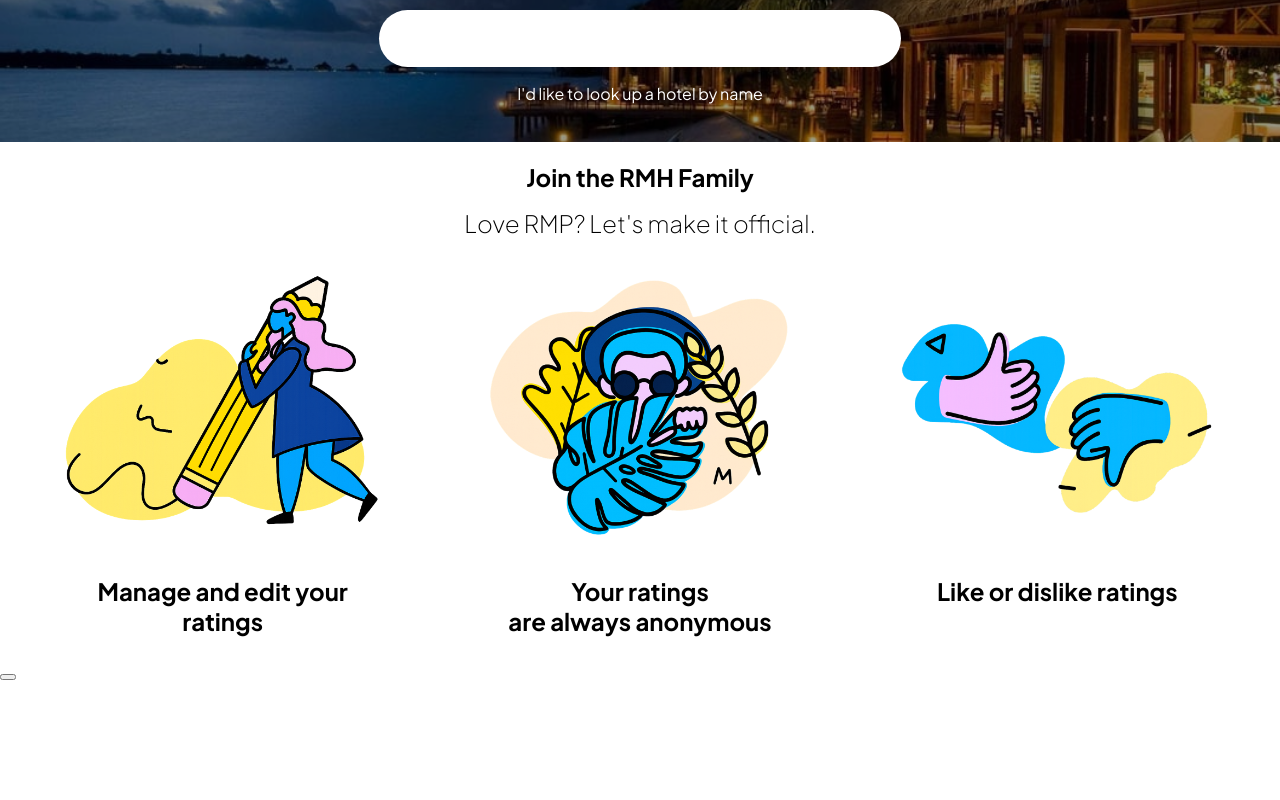
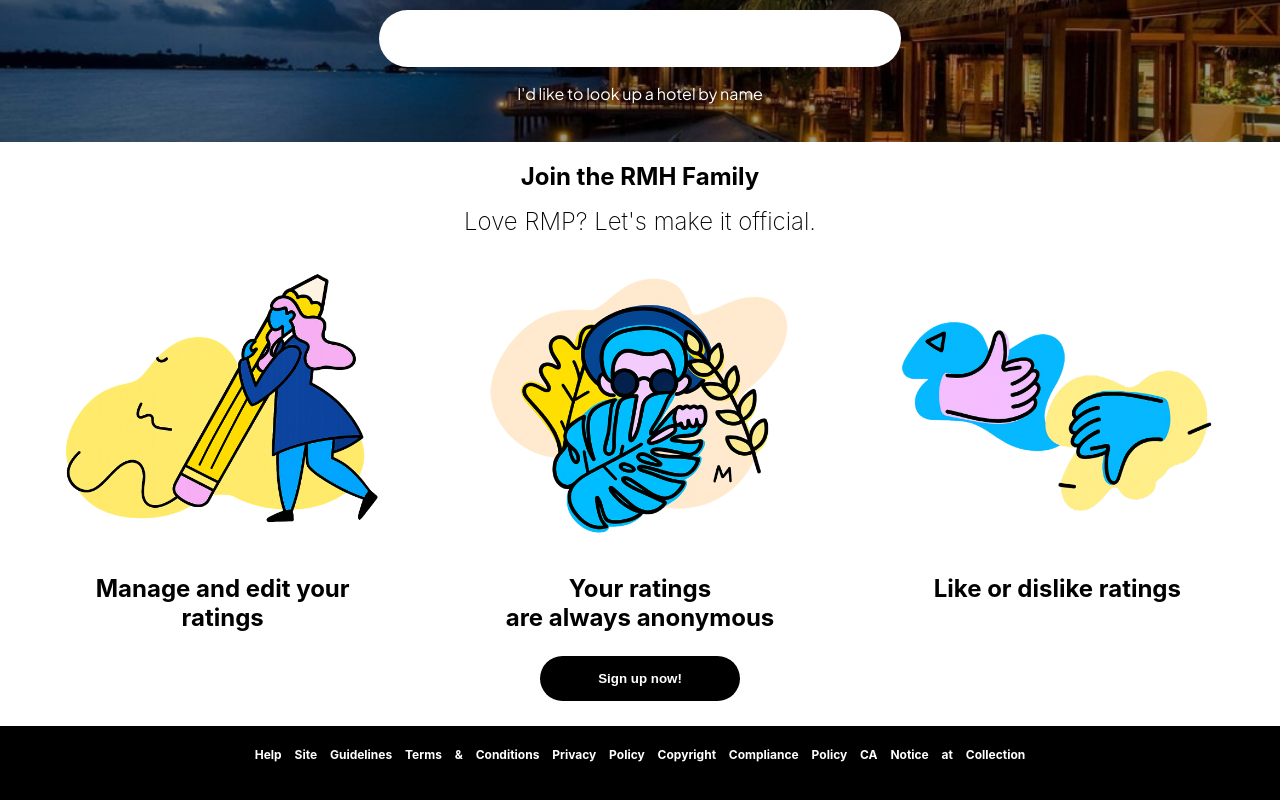
Before and after one commit to FranThe3rd/Rate-My-Hotels, a React (Create React App) app: page / in a window 1280 px wide. Shown: the part 410-1210 px from the top of the page. Before the commit the page ends 1091 px from the top, so only its background shows below. Built offline with nearby package versions, Linux system fonts and the light colour scheme.

Commit message:
added banner

```diff
--- a/src/pages/home.css
+++ b/src/pages/home.css
@@ -89,7 +89,7 @@
 
         display: block;
         text-align: center;
-        margin-top: -20px;
+        margin-top: 20px;
         font-size: 24px;
         font-weight: 1800;
     }
@@ -127,3 +127,34 @@
         text-align: center;
         font-weight: bolder;
     }
+
+    .sign-up-now-btn {
+        display: block;
+        margin: 0 auto;
+        background-color: black;
+        color: white;
+        width: 200px;
+        height: 45px;
+        border-radius: 70px;
+        border: none;
+        font-weight: bold;
+        margin-bottom: 25px;
+    }
+
+
+    .banner {
+        width: 100%;
+        height: 80px;
+        background-color: black;
+        padding-top: 20px;
+    }
+
+    .banner-text {
+        display: block;
+        color: white;
+        word-spacing: 10px;
+        font-size: 12px;
+        margin-top: 1px;
+        text-align:  center;
+        font-weight: bold;
+    }
--- a/src/pages/home.jsx
+++ b/src/pages/home.jsx
@@ -21,13 +21,18 @@
           <input className='test-input' type="text" value="" />
           <p className='caption'>I'd like to look up a hotel by name</p>
         </div>
-        <h1 className='home-join'>Join the RMH Family</h1>
+
+
+
+      </div>
+              <h1 className='home-join'>Join the RMH Family</h1>
         <h1 className='home-join-caption'>Love RMP? Let's make it official.</h1>
-        <div className='image-grid'>
+
+
+      <div className='image-grid'>
           <div className='grid-info-home'>
             <img src={manage}></img>
-                        <p>Manage and edit your ratings</p>
-
+            <p>Manage and edit your ratings</p>
           </div>
           <div className='grid-info-home'>
             <img src={privacy}></img>
@@ -38,11 +43,17 @@
             <p> Like or dislike ratings</p>
           </div>
         </div>
-        <button className='sign-up-now'></button>
 
 
-      </div>
-
+        <button className='sign-up-now-btn'>Sign up now!</button>
+        <div className='banner'>
+          <p className='banner-text'>Help
+Site Guidelines
+Terms & Conditions
+Privacy Policy
+Copyright Compliance Policy
+CA Notice at Collection</p>
+        </div>
     </div>
   )
 }
```
